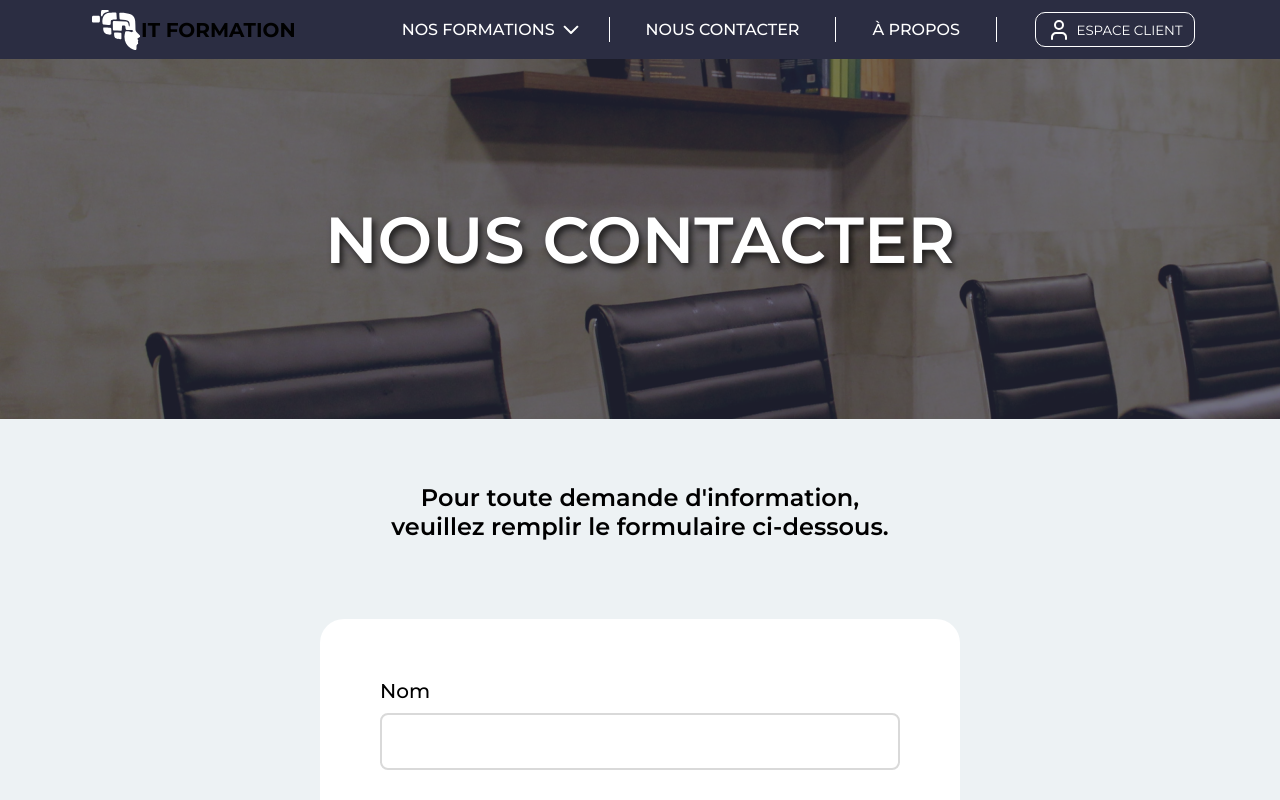
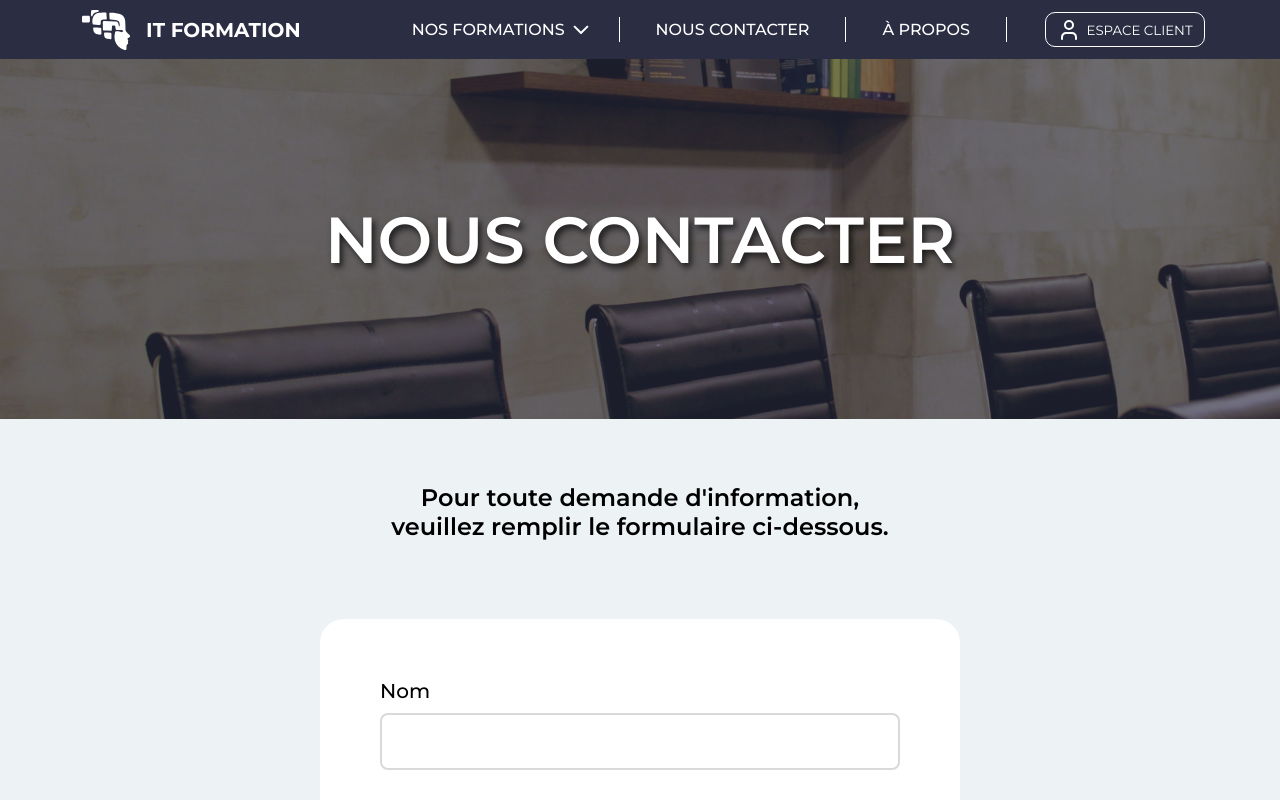
Before and after one commit to BastienCay/Front_IT_Formation, an Angular app in the folder IT_Formation/: page /contact in a window 1280 px wide. Shown: the top 800 px of the page. Built offline with nearby package versions, Linux system fonts and the light colour scheme.

Commit message:
feat: :construction: creation fichier

```diff
--- a/IT_Formation/src/app/commons/header/nav-bar/nav-bar.component.css
+++ b/IT_Formation/src/app/commons/header/nav-bar/nav-bar.component.css
@@ -30,7 +30,6 @@ nav {
     margin-left: 1vh;
 }
 
-<<<<<<< HEAD
 #logo_title_header button{
     display: flex;
     align-items: center;
@@ -41,8 +40,6 @@ nav {
     width: 50px;
     height: 40px;
 }
-=======
->>>>>>> feature/page-nos-formations
 
 #logo_title_header h1, #nos_formation{
     color: white;
```
